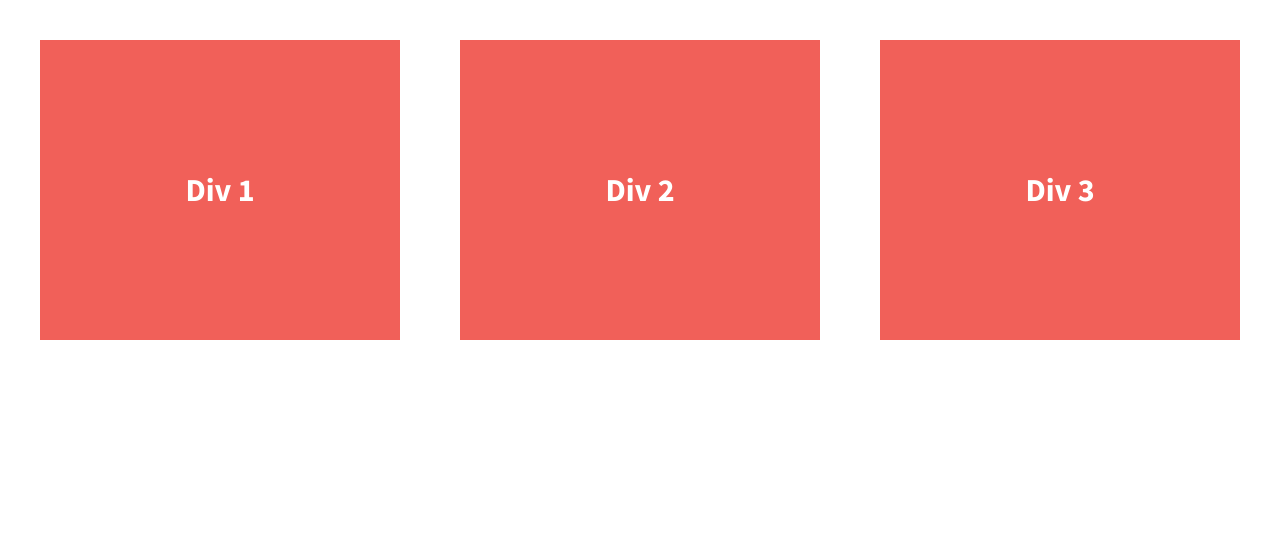
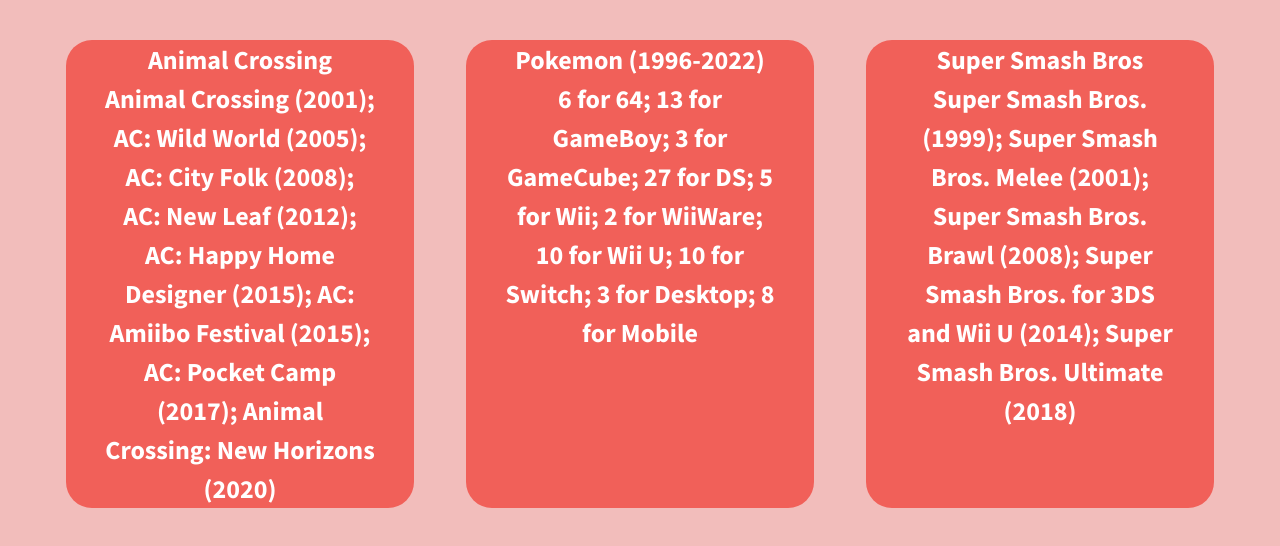
Before and after one commit to mirandatwodots/divs-flexbox, a plain HTML site: page index.html in a window 1280 px wide. Drawn offline with nearby package versions, Linux system fonts and the light colour scheme.

Commit message:
Customized divs w/ video game info

```diff
--- a/css/main.css
+++ b/css/main.css
@@ -106,6 +106,7 @@ body {
   padding: 2em;
   font-size: 1.25em;
   height: 100%;
+  background-color: #f2bdbb
 }
 
 .wrapper {
@@ -113,19 +114,24 @@ body {
   display:flex;
   justify-content: space-between;
   font-weight: 700;
+
 }
 
 .div-1, .div-2, .div-3 {
-  /*give the divs a width of 30%, add display:flex, set justify-content and align-items to center*/
   width: 30%;
   display:flex;
   justify-content: center;
-  align-items: center;
+  align-items: stretch;
+  margin: 0 1em 0 1em;
+  padding: 0 1.5em 0 1.5em;
   color: #fff;
   line-height: 1.5em;
-  font-size: 1.6em;
+  font-size: 1.3em;
+  text-align: center;
   background-color: #f16059;
-  height: 300px;
+  border-radius: 1em;
+
+
 }
 
 
--- a/index.html
+++ b/index.html
@@ -23,13 +23,13 @@
 
         <section class="wrapper">
             <div class="div-1">
-                Div 1
+                Animal Crossing <br> Animal Crossing (2001); AC: Wild World (2005); AC: City Folk (2008); AC: New Leaf (2012); AC: Happy Home Designer (2015); AC: Amiibo Festival (2015); AC: Pocket Camp (2017); Animal Crossing: New Horizons (2020) </br>
             </div>
             <div class="div-2">
-                Div 2
+                Pokemon (1996-2022) <br>6 for 64; 13 for GameBoy; 3 for GameCube; 27 for DS; 5 for Wii; 2 for WiiWare; 10 for Wii U; 10 for Switch; 3 for Desktop; 8 for Mobile</br>
             </div>
             <div class="div-3">
-                Div 3
+                Super Smash Bros <br> Super Smash Bros. (1999); Super Smash Bros. Melee (2001); Super Smash Bros. Brawl (2008); Super Smash Bros. for 3DS and Wii U (2014); Super Smash Bros. Ultimate (2018)</br>
             </div>
         </section>
 
```
